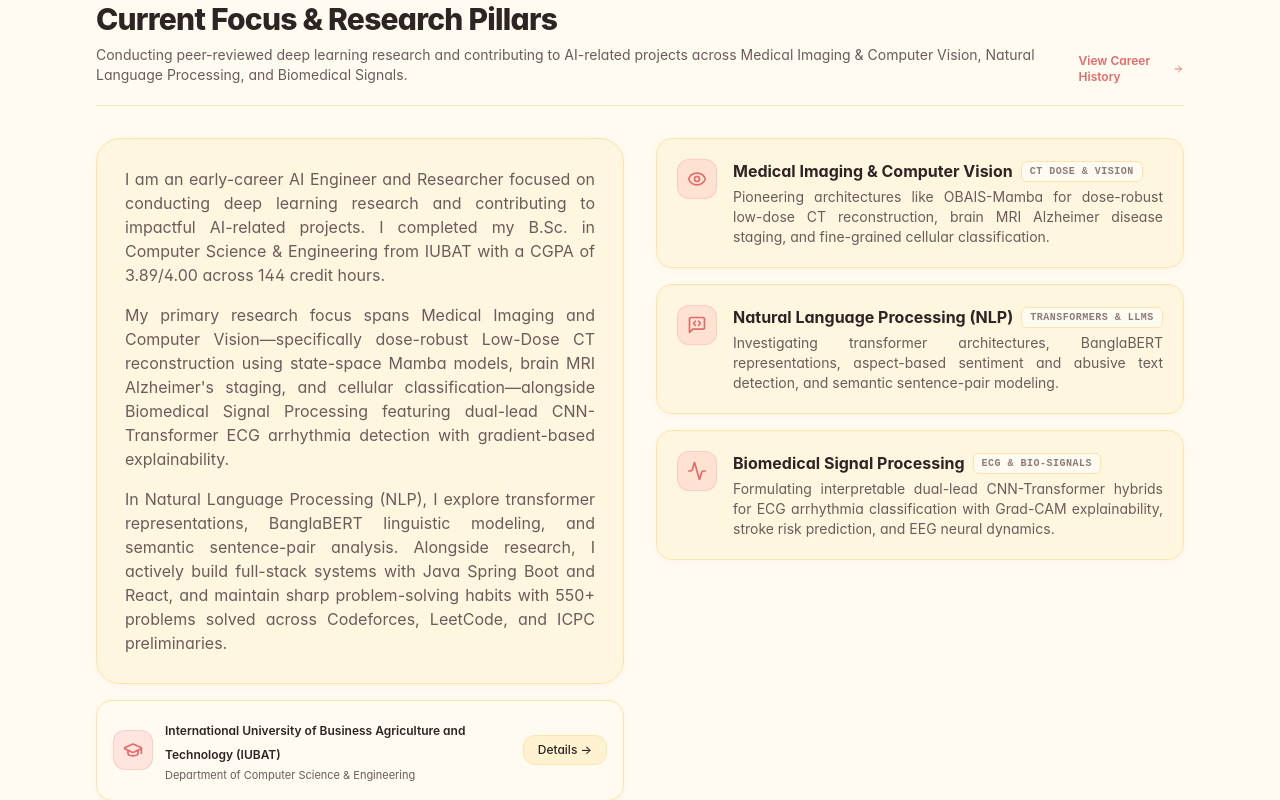
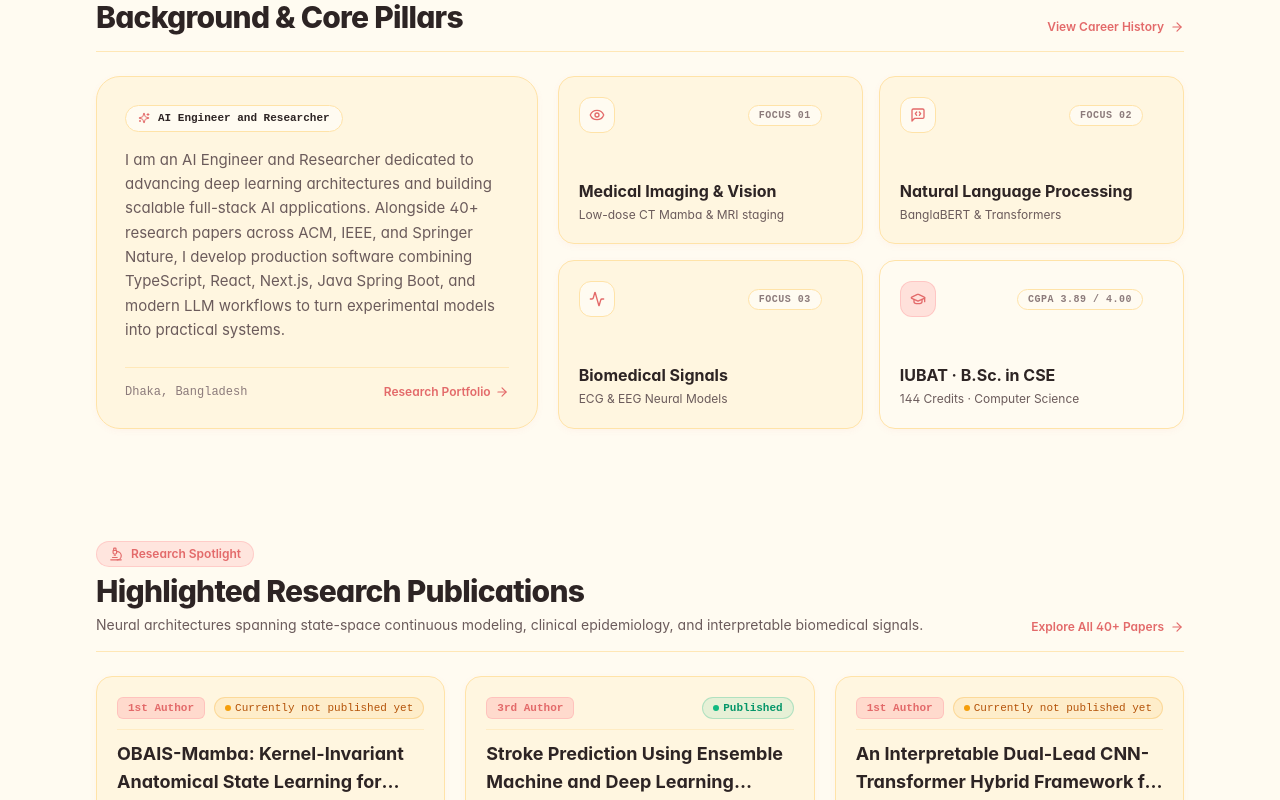
Before and after one commit to obaidulsaiki/obaidulsaiki.github.io, a Next.js app: page / in a window 1280 px wide. Shown: the part 960-1760 px from the top of the page. Built offline with nearby package versions, Linux system fonts and the light colour scheme.

Commit message:
Redesign About Me section into 1-row bio and 2x2 focus grid

```diff
--- a/src/components/home/AboutMe.tsx
+++ b/src/components/home/AboutMe.tsx
@@ -2,47 +2,78 @@
 
 import React from 'react';
 import { motion } from 'framer-motion';
-import { User, Eye, MessageSquareCode, Activity, Coffee, ArrowRight, GraduationCap } from 'lucide-react';
+import {
+  User,
+  Eye,
+  MessageSquareCode,
+  Activity,
+  GraduationCap,
+  ArrowRight,
+  ArrowUpRight,
+  Sparkles,
+} from 'lucide-react';
 import Link from 'next/link';
 import { profileData } from '@/data/profile';
 
+interface AboutPointCard {
+  id: string;
+  icon: React.ComponentType<{ className?: string }>;
+  badge: string;
+  title: string;
+  summary: string;
+  href: string;
+  highlight?: boolean;
+}
+
 export default function AboutMe() {
-  const pillars = [
+  const pointCards: AboutPointCard[] = [
     {
+      id: 'vision',
       icon: Eye,
-      title: 'Medical Imaging & Computer Vision',
-      desc: 'Pioneering architectures like OBAIS-Mamba for dose-robust low-dose CT reconstruction, brain MRI Alzheimer disease staging, and fine-grained cellular classification.',
-      badge: 'CT Dose & Vision',
+      badge: 'Focus 01',
+      title: 'Medical Imaging & Vision',
+      summary: 'Low-dose CT Mamba & MRI staging',
+      href: '/research/',
     },
     {
+      id: 'nlp',
       icon: MessageSquareCode,
-      title: 'Natural Language Processing (NLP)',
-      desc: 'Investigating transformer architectures, BanglaBERT representations, aspect-based sentiment and abusive text detection, and semantic sentence-pair modeling.',
-      badge: 'Transformers & LLMs',
+      badge: 'Focus 02',
+      title: 'Natural Language Processing',
+      summary: 'BanglaBERT & Transformers',
+      href: '/research/',
     },
     {
+      id: 'signals',
       icon: Activity,
-      title: 'Biomedical Signal Processing',
-      desc: 'Formulating interpretable dual-lead CNN-Transformer hybrids for ECG arrhythmia classification with Grad-CAM explainability, stroke risk prediction, and EEG neural dynamics.',
-      badge: 'ECG & Bio-Signals',
+      badge: 'Focus 03',
+      title: 'Biomedical Signals',
+      summary: 'ECG & EEG Neural Models',
+      href: '/research/',
+    },
+    {
+      id: 'iubat',
+      icon: GraduationCap,
+      badge: `CGPA ${profileData.cgpa}`,
+      title: `${profileData.universityShort} · B.Sc. in CSE`,
+      summary: '144 Credits · Computer Science',
+      href: '/education/',
+      highlight: true,
     },
   ];
 
   return (
-    <section className="space-y-8 py-4">
+    <section className="space-y-6 py-4">
       {/* Section Header */}
-      <div className="flex flex-col sm:flex-row sm:items-end justify-between gap-4 border-b border-surface-border/80 pb-5">
-        <div className="space-y-2">
-          <div className="inline-flex items-center gap-2 px-3.5 py-1 rounded-full bg-accent-soft/30 border border-accent-soft/50 text-xs font-semibold text-accent-primary">
+      <div className="flex flex-col sm:flex-row sm:items-end justify-between gap-4 border-b border-surface-border/80 pb-4">
+        <div className="space-y-1.5">
+          <div className="inline-flex items-center gap-2 px-3 py-1 rounded-full bg-accent-soft/30 border border-accent-soft/50 text-xs font-semibold text-accent-primary">
             <User className="w-3.5 h-3.5" />
             <span>About Me</span>
           </div>
           <h2 className="text-2xl sm:text-3xl font-extrabold text-ink-primary tracking-tight">
-            Current Focus & Research Pillars
+            Background &amp; Core Pillars
           </h2>
-          <p className="text-xs sm:text-sm text-ink-muted">
-            Conducting peer-reviewed deep learning research and contributing to AI-related projects across Medical Imaging &amp; Computer Vision, Natural Language Processing, and Biomedical Signals.
-          </p>
         </div>
 
         <Link
@@ -54,78 +85,90 @@ export default function AboutMe() {
         </Link>
       </div>
 
-      {/* Narrative & Pillars Grid */}
-      <div className="grid grid-cols-1 lg:grid-cols-12 gap-8 items-start">
-        {/* Left Column: Narrative Text */}
+      {/* Single Row Layout: Left 1 Paragraph Card | Right 2x2 Grid (3 Focus Areas + 1 IUBAT Card) */}
+      <div className="grid grid-cols-1 lg:grid-cols-12 gap-5 items-stretch">
+        {/* Left: 1 Concise Bio Paragraph */}
         <motion.div
-          initial={{ opacity: 0, y: 14 }}
+          initial={{ opacity: 0, y: 12 }}
           whileInView={{ opacity: 1, y: 0 }}
           viewport={{ once: true }}
-          transition={{ duration: 0.45 }}
-          className="lg:col-span-6 space-y-4"
+          transition={{ duration: 0.4 }}
+          className="lg:col-span-5"
         >
-          <div className="p-6 sm:p-7 rounded-3xl bg-surface/50 border border-surface-border shadow-soft-sm space-y-4">
-            {profileData.bioParagraphs.map((paragraph, idx) => (
-              <p
-                key={idx}
-                className="text-sm sm:text-base text-ink-muted leading-relaxed text-justify [text-justify:inter-word]"
+          <div className="h-full p-6 sm:p-7 rounded-3xl bg-surface/50 border border-surface-border shadow-soft-sm flex flex-col justify-between gap-6">
+            <div className="space-y-4">
+              <div className="inline-flex items-center gap-2 px-3 py-1 rounded-full bg-canvas border border-surface-border text-[11px] font-mono font-semibold text-ink-primary">
+                <Sparkles className="w-3 h-3 text-accent-primary" />
+                <span>{profileData.title}</span>
+              </div>
+
+              <p className="text-sm sm:text-[15px] text-ink-muted leading-relaxed">
+                {profileData.bioParagraphs[0]}
+              </p>
+            </div>
+
+            <div className="pt-4 border-t border-surface-border/70 flex flex-wrap items-center justify-between gap-2 text-xs">
+              <span className="font-mono text-ink-subtle">{profileData.location}</span>
+              <Link
+                href="/research/"
+                className="inline-flex items-center gap-1 font-semibold text-accent-primary hover:text-accent-primaryDark transition-colors group"
               >
-                {paragraph}
-              </p>
-            ))}
-          </div>
-
-          {/* Academic Affiliation Card */}
-          <div className="p-4 rounded-2xl bg-canvas border border-surface-border flex items-center justify-between gap-4 shadow-soft-sm">
-            <div className="flex items-center gap-3">
-              <div className="w-10 h-10 rounded-xl bg-accent-soft/30 border border-accent-soft/50 text-accent-primary flex items-center justify-center shrink-0">
-                <GraduationCap className="w-5 h-5" />
-              </div>
-              <div className="space-y-0.5">
-                <span className="text-xs font-semibold text-ink-primary">{profileData.university}</span>
-                <p className="text-[11px] text-ink-muted">Department of Computer Science & Engineering</p>
-              </div>
+                <span>Research Portfolio</span>
+                <ArrowRight className="w-3.5 h-3.5 group-hover:translate-x-0.5 transition-transform" />
+              </Link>
             </div>
-            <Link
-              href="/education/"
-              className="px-3.5 py-1.5 rounded-xl bg-surface border border-surface-border hover:border-accent-primary text-ink-primary text-xs font-medium transition-all shrink-0"
-            >
-              Details →
-            </Link>
           </div>
         </motion.div>
 
-        {/* Right Column: 3 Pillars */}
-        <div className="lg:col-span-6 space-y-4">
-          {pillars.map((pillar, idx) => {
-            const IconComponent = pillar.icon;
+        {/* Right: 2x2 Compact Cards (3 Research Focus Areas + 1 IUBAT Education Card) */}
+        <div className="lg:col-span-7 grid grid-cols-1 sm:grid-cols-2 gap-4">
+          {pointCards.map((card, idx) => {
+            const IconComponent = card.icon;
             return (
               <motion.div
-                key={idx}
-                initial={{ opacity: 0, x: 16 }}
-                whileInView={{ opacity: 1, x: 0 }}
+                key={card.id}
+                initial={{ opacity: 0, y: 12 }}
+                whileInView={{ opacity: 1, y: 0 }}
                 viewport={{ once: true }}
-                transition={{ duration: 0.45, delay: idx * 0.1 }}
-                className="group p-5 rounded-2xl bg-surface/50 border border-surface-border hover:border-accent-primary/70 hover:bg-surface/80 transition-all duration-300 shadow-soft-sm"
+                transition={{ duration: 0.35, delay: idx * 0.06 }}
+                className="h-full"
               >
-                <div className="flex items-start gap-4">
-                  <div className="w-10 h-10 rounded-xl bg-accent-soft/30 border border-accent-soft/50 text-accent-primary flex items-center justify-center shrink-0 group-hover:scale-110 transition-transform">
-                    <IconComponent className="w-5 h-5" />
+                <Link
+                  href={card.href}
+                  className={`group h-full p-5 rounded-2xl border transition-all duration-200 shadow-soft-sm hover:-translate-y-0.5 flex flex-col justify-between gap-4 ${
+                    card.highlight
+                      ? 'bg-canvas border-surface-border hover:border-accent-primary'
+                      : 'bg-surface/50 border-surface-border hover:border-accent-primary/70 hover:bg-surface/85'
+                  }`}
+                >
+                  <div className="flex items-center justify-between gap-2">
+                    <div
+                      className={`w-9 h-9 rounded-xl border flex items-center justify-center shrink-0 group-hover:scale-110 transition-transform ${
+                        card.highlight
+                          ? 'bg-accent-soft/35 border-accent-soft/60 text-accent-primary'
+                          : 'bg-canvas border-surface-border text-accent-primary'
+                      }`}
+                    >
+                      <IconComponent className="w-4 h-4" />
+                    </div>
+
+                    <div className="flex items-center gap-1.5">
+                      <span className="text-[10px] uppercase tracking-wider font-mono font-semibold px-2.5 py-0.5 rounded-full bg-canvas border border-surface-border text-ink-subtle">
+                        {card.badge}
+                      </span>
+                      <ArrowUpRight className="w-3.5 h-3.5 text-ink-subtle opacity-0 -translate-x-1 group-hover:opacity-100 group-hover:translate-x-0 group-hover:text-accent-primary transition-all" />
+                    </div>
                   </div>
+
                   <div className="space-y-1">
-                    <div className="flex items-center gap-2">
-                      <h3 className="font-bold text-ink-primary text-base group-hover:text-accent-primary transition-colors">
-                        {pillar.title}
-                      </h3>
-                      <span className="text-[10px] uppercase tracking-wider font-mono font-semibold px-2 py-0.5 rounded-md bg-canvas border border-surface-border text-ink-subtle">
-                        {pillar.badge}
-                      </span>
-                    </div>
-                    <p className="text-xs sm:text-sm text-ink-muted leading-relaxed text-justify [text-justify:inter-word]">
-                      {pillar.desc}
+                    <h3 className="font-bold text-ink-primary text-sm sm:text-base leading-snug group-hover:text-accent-primary transition-colors">
+                      {card.title}
+                    </h3>
+                    <p className="text-xs text-ink-muted leading-snug">
+                      {card.summary}
                     </p>
                   </div>
-                </div>
+                </Link>
               </motion.div>
             );
           })}
--- a/src/data/profile.ts
+++ b/src/data/profile.ts
@@ -38,9 +38,7 @@ export const profileData: ProfileData = {
   universityShort: 'IUBAT',
   cgpa: '3.89 / 4.00',
   bioParagraphs: [
-    'I am an early-career AI Engineer and Researcher focused on conducting deep learning research and contributing to impactful AI-related projects. I completed my B.Sc. in Computer Science & Engineering from IUBAT with a CGPA of 3.89/4.00 across 144 credit hours.',
-    'My primary research focus spans Medical Imaging and Computer Vision—specifically dose-robust Low-Dose CT reconstruction using state-space Mamba models, brain MRI Alzheimer\'s staging, and cellular classification—alongside Biomedical Signal Processing featuring dual-lead CNN-Transformer ECG arrhythmia detection with gradient-based explainability.',
-    'In Natural Language Processing (NLP), I explore transformer representations, BanglaBERT linguistic modeling, and semantic sentence-pair analysis. Alongside research, I actively build full-stack systems with Java Spring Boot and React, and maintain sharp problem-solving habits with 550+ problems solved across Codeforces, LeetCode, and ICPC preliminaries.',
+    'I am an AI Engineer and Researcher dedicated to advancing deep learning architectures and building scalable full-stack AI applications. Alongside 40+ research papers across ACM, IEEE, and Springer Nature, I develop production software combining TypeScript, React, Next.js, Java Spring Boot, and modern LLM workflows to turn experimental models into practical systems.',
   ],
   stats: [
     { label: 'Research Papers', value: '40+ Papers', detail: 'ACM | IEEE | Elsevier | Springer' },
```
